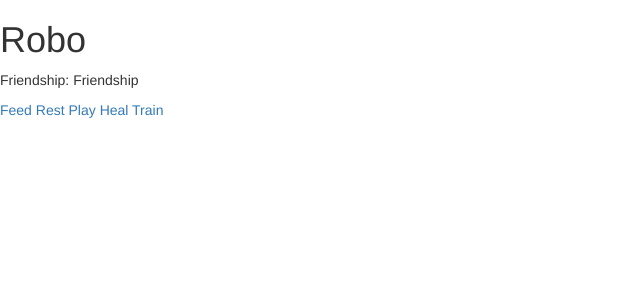
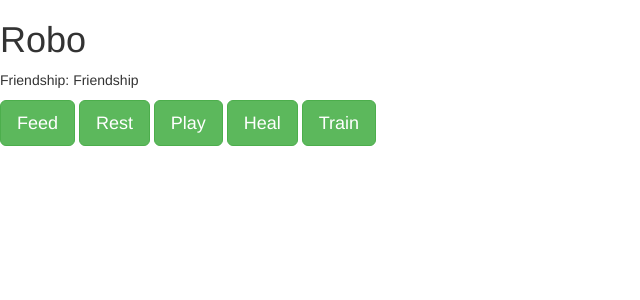
Before and after one commit to goddard-bot/barn-ui, a Flask app: page / in a window 1280 px wide. Shown: the top 300 px of the page, without its empty margins (0-640 px from the left). Run offline with Flask 2, Linux system fonts and the light colour scheme; some libraries are stand-ins or nearby versions.

Commit message:
color buttons

```diff
--- a/static/style.css
+++ b/static/style.css
@@ -0,0 +1,6 @@
+a:link {
+    color: white;
+}
+a:visited {
+    color: white;
+}
--- a/templates/index.html
+++ b/templates/index.html
@@ -58,10 +58,10 @@
 <p>
     Friendship: <span id="FriRes">Friendship</span>
 </p>
-<a href=# id=feed>Feed</a>
-<a href=# id=rest>Rest</a>
-<a href=# id=play>Play</a>
-<a href=# id=heal>Heal</a>
-<a href=# id=train>Train</a>
+<button type="button" id="feed" class="btn btn-lg btn-success" style="color:white"><a href="#">Feed</a></button>
+<button type="button" id="rest" class="btn btn-lg btn-success"><a href="#">Rest</a></button>
+<button type="button" id="play" class="btn btn-lg btn-success"><a href="#">Play</a></button>
+<button type="button" id="heal" class="btn btn-lg btn-success"><a href="#">Heal</a></button>
+<button type="button" id="train" class="btn btn-lg btn-success"><a href="#">Train</a></button>
 </body>
 </html>
```
